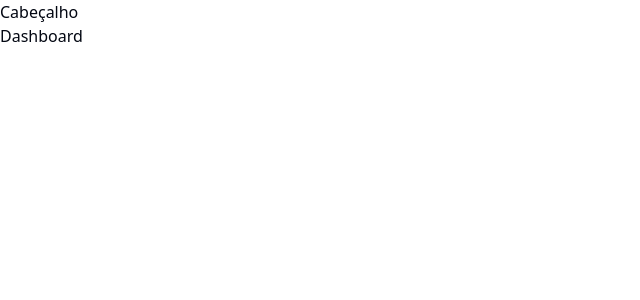
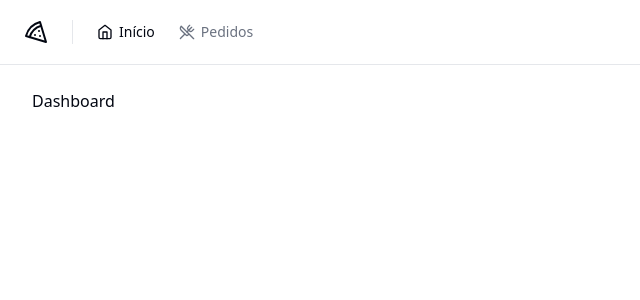
Before and after one commit to matheuseufrasio2/pizzashop-web, a React (Vite) app: page / in a window 1280 px wide. Shown: the top 300 px of the page, without its empty margins (0-640 px from the left). Built offline with nearby package versions, Linux system fonts and the light colour scheme.

Commit message:
finish navbar

```diff
--- a/package.json
+++ b/package.json
@@ -13,6 +13,7 @@
     "@hookform/resolvers": "^3.3.4",
     "@radix-ui/react-icons": "^1.3.0",
     "@radix-ui/react-label": "^2.0.2",
+    "@radix-ui/react-separator": "^1.0.3",
     "@radix-ui/react-slot": "^1.0.2",
     "class-variance-authority": "^0.7.0",
     "clsx": "^2.1.0",
--- /dev/null
+++ b/src/components/header.tsx
@@ -0,0 +1,28 @@
+import { Home, Pizza, UtensilsCrossed } from 'lucide-react'
+import { Link } from 'react-router-dom'
+
+import { NavLink } from './nav-link'
+import { Separator } from './ui/separator'
+
+export function Header() {
+  return (
+    <div className="border-b">
+      <div className="flex h-16 items-center gap-6 px-6">
+        <Pizza className="h-6 w-6" />
+
+        <Separator orientation="vertical" className="h-6" />
+
+        <nav className="flex items-center space-x-4 lg:space-x-6">
+          <NavLink to="/">
+            <Home className="h-4 w-4" />
+            Início
+          </NavLink>
+          <NavLink to="/orders">
+            <UtensilsCrossed className="h-4 w-4" />
+            Pedidos
+          </NavLink>
+        </nav>
+      </div>
+    </div>
+  )
+}
--- /dev/null
+++ b/src/components/nav-link.tsx
@@ -0,0 +1,15 @@
+import { Link, LinkProps, useLocation } from 'react-router-dom'
+
+export type NavLinkProps = LinkProps
+
+export function NavLink(props: NavLinkProps) {
+  const { pathname } = useLocation()
+
+  return (
+    <Link
+      data-current={pathname === props.to}
+      className="flex items-center gap-1.5 text-sm font-medium text-muted-foreground hover:text-foreground data-[current=true]:text-foreground"
+      {...props}
+    />
+  )
+}
--- /dev/null
+++ b/src/components/ui/separator.tsx
@@ -0,0 +1,29 @@
+import * as React from "react"
+import * as SeparatorPrimitive from "@radix-ui/react-separator"
+
+import { cn } from "@/lib/utils"
+
+const Separator = React.forwardRef<
+  React.ElementRef<typeof SeparatorPrimitive.Root>,
+  React.ComponentPropsWithoutRef<typeof SeparatorPrimitive.Root>
+>(
+  (
+    { className, orientation = "horizontal", decorative = true, ...props },
+    ref
+  ) => (
+    <SeparatorPrimitive.Root
+      ref={ref}
+      decorative={decorative}
+      orientation={orientation}
+      className={cn(
+        "shrink-0 bg-border",
+        orientation === "horizontal" ? "h-[1px] w-full" : "h-full w-[1px]",
+        className
+      )}
+      {...props}
+    />
+  )
+)
+Separator.displayName = SeparatorPrimitive.Root.displayName
+
+export { Separator }
--- a/src/pages/_layouts/app.tsx
+++ b/src/pages/_layouts/app.tsx
@@ -1,10 +1,12 @@
 import { Outlet } from 'react-router-dom'
+
+import { Header } from '@/components/header'
 
 export function AppLayout() {
   return (
-    <div>
-      <h1>Cabeçalho</h1>
-      <div>
+    <div className="flex min-h-screen flex-col antialiased">
+      <Header />
+      <div className="flex-1 flex-col gap-4 p-8 pt-6">
         <Outlet />
       </div>
     </div>
--- a/src/pages/_layouts/auth.tsx
+++ b/src/pages/_layouts/auth.tsx
@@ -3,7 +3,7 @@
 
 export function AuthLayout() {
   return (
-    <div className="grid min-h-screen grid-cols-2">
+    <div className="grid min-h-screen grid-cols-2 antialiased">
       <div className="flex h-full flex-col justify-between border-r border-foreground/5 bg-muted p-10 text-muted-foreground">
         <div className="flex items-center gap-3 text-lg font-medium text-foreground">
           <Pizza className="h-5 w-5" />
```
Also changed, not shown: 1 other file (tests, documents, lock files or other folders).
